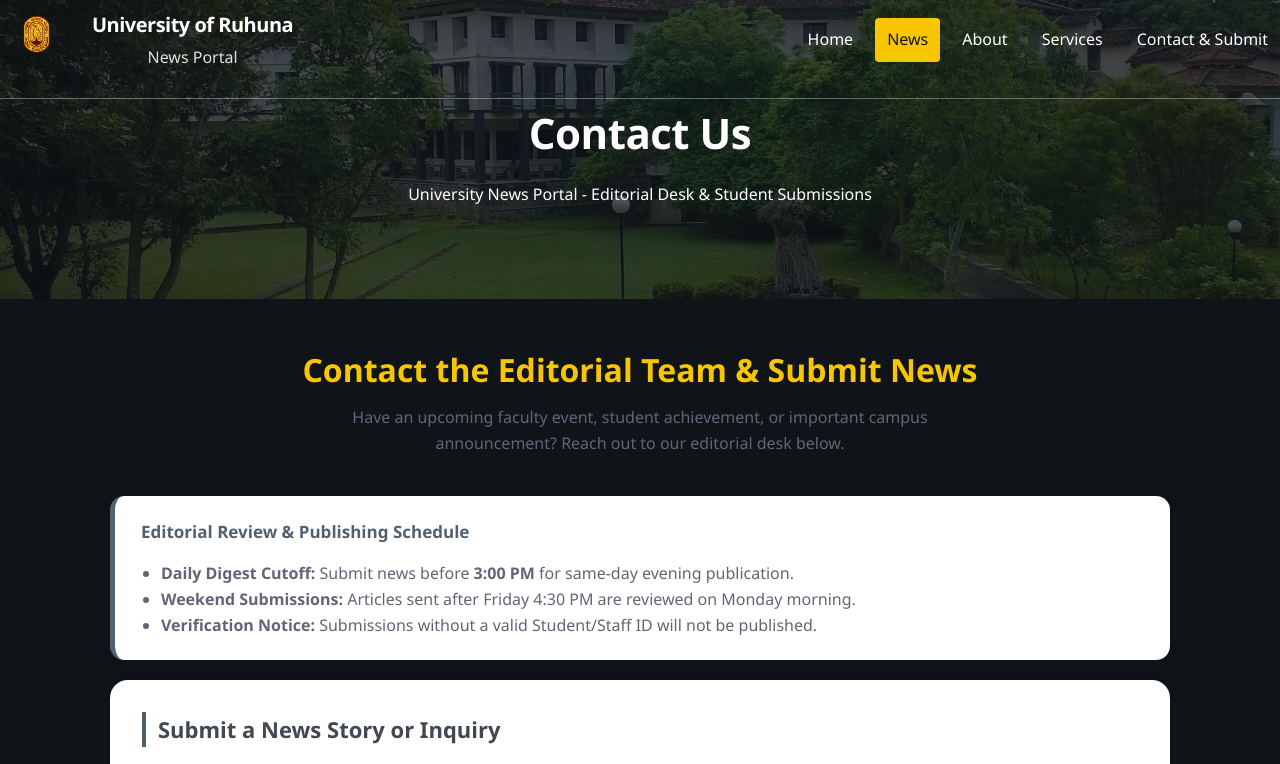
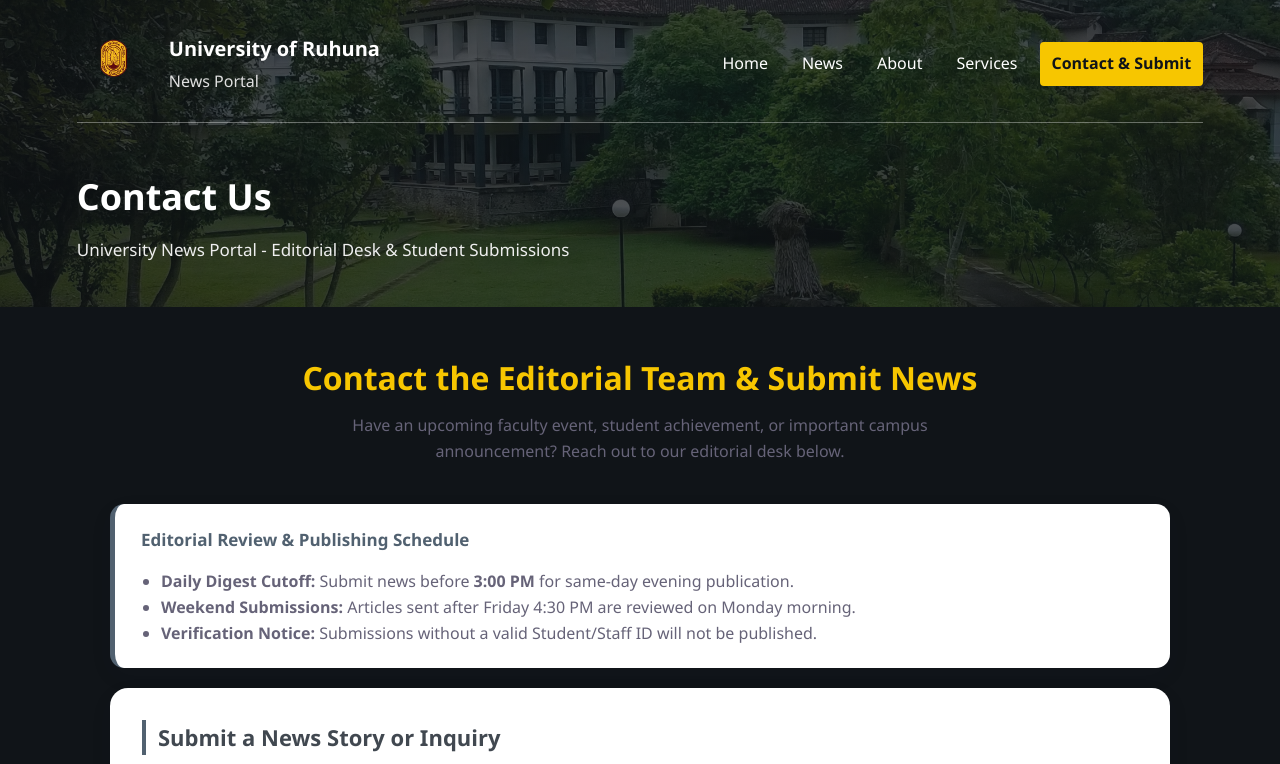
Before and after one commit to sandarubimalsharajapaksha-design/News-portal-Group-14, a plain HTML site: page contact.html in a window 1280 px wide. Shown: the top 764 px of the page. Drawn offline with Linux system fonts and the light colour scheme; files whose address does not match are found by name.

Commit message:
Update contact page header and footer styling

```diff
--- a/contact.css
+++ b/contact.css
@@ -26,20 +26,11 @@ body {
 
 
 /* --- Top Navbar --- */
-header {
-    background: linear-gradient(var(--hero-overlay), var(--hero-overlay)),
-                url('D:/CSC1153-Git/News-portal-Group-14/images/header-photo.jpg.jpg') center/cover no-repeat;
-    color: #ffffff;
-    text-align: center;
-    padding-bottom: 75px;
-    position: relative;
-}
-
-/* White Top Navigation Bar */
 .site-header {
     min-height: 300px;
     padding: 24px 6%;
-  color: white;
+    color: #ffffff;
+    text-align: left;
     background:
         linear-gradient(rgba(16, 20, 24, 0.75), rgba(16, 20, 24, 0.75)),
         url("images/header-photo.jpg.jpg") center / cover no-repeat;
@@ -58,6 +49,7 @@ header {
     display: flex;
     align-items: center;
     gap: 12px;
+    text-align: left;
 }
 
 .site-title img {
@@ -85,17 +77,23 @@ header {
 .navigation a {
     padding: 9px 12px;
     border-radius: 4px;
-  color: white;
+    color: #ffffff;
     text-decoration: none;
 }
 
-.navigation a:nth-child(2) {
+.navigation a:hover {
+    background-color: rgba(255, 255, 255, 0.15);
+}
+
+.navigation a.active {
     background: #f7c600;
     color: #101418;
+    font-weight: 600;
 }
 
 .header-heading {
     padding: 45px 0 20px;
+    text-align: left;
 }
 
 .header-heading h2 {
@@ -107,13 +105,6 @@ header {
     margin: 0;
     color: #eeeeee;
     font-size: 17px;
-}
-/* Contact US */
-header h1 {
-    font-size: 42px;
-    font-weight: 700;
-    margin: 0;
-    letter-spacing: -0.5px;
 }
 
 /* --- Main Content Container --- */
--- a/contact.html
+++ b/contact.html
@@ -11,7 +11,7 @@
 
     <!-- Navigation menu -->
 
-    <header id="site-header">
+   <header id="site-header" class="site-header">
     <div class="header-content">
         <div class="site-title">
             <img src="images/home_logo.png" alt="University logo">
@@ -29,12 +29,12 @@
             <a href="contact.html" class="active">Contact &amp; Submit</a>
         </nav>
     </div>
-        <div class="hero-banner">
-            <h1>Contact Us</h1>
+
+    <div class="header-heading">
+        <h2>Contact Us</h2>
         <p>University News Portal - Editorial Desk &amp; Student Submissions</p>
     </div>
 </header>
-
     <!-- Main content -->
     <main class="container">
         <section class="page-intro">
```
Lines whose indentation alone changed are shown as unchanged.
